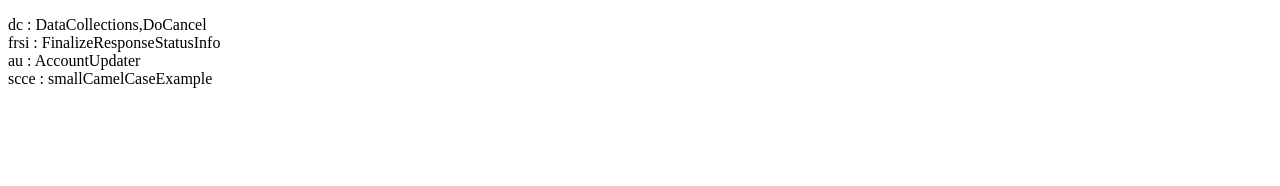
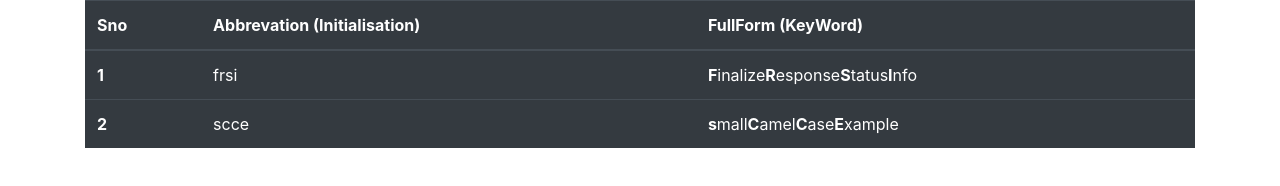
Before and after one commit to sanjitk7/keyWordsAbbreviationGenerator, a plain HTML site: page index.html in a window 1280 px wide. Drawn offline with nearby package versions, Linux system fonts and the light colour scheme.

Commit message:
highlight first letters of words and beautified the table

```diff
--- a/index.html
+++ b/index.html
@@ -3,35 +3,27 @@
 <head>
     <meta charset="UTF-8">
     <meta name="viewport" content="width=device-width, initial-scale=1.0">
-    <script type="text/javascript" src="readJSON.js"></script>
+    <link rel="stylesheet" href="https://stackpath.bootstrapcdn.com/bootstrap/4.4.1/css/bootstrap.min.css" integrity="sha384-Vkoo8x4CGsO3+Hhxv8T/Q5PaXtkKtu6ug5TOeNV6gBiFeWPGFN9MuhOf23Q9Ifjh" crossorigin="anonymous">
     <title>JSON Data</title>
 </head>
 <body>
-    <p id="myData"></p>
+    <div class="container">
+        <table class="table table-dark">
+            <thead>
+                <tr>
+                  <th scope="col">Sno</th>
+                  <th scope="col">Abbrevation (Initialisation) </th>
+                  <th scope="col">FullForm (KeyWord)</th>
+                </tr>
+              </thead>
+            <tbody id="myData">
 
-    <script type="text/javascript">
-        function appendData(data) {
-        var mainContainer = document.getElementById("myData");
+            </tbody>
+        </table>
+        <div id="myData_1">
 
-        for (var acry in data) {
-            var div = document.createElement("div");
-            div.innerHTML = acry + " : " + data[acry];
-            mainContainer.appendChild(div);
-        }
-}
-
-
-        fetch('output.json')
-        .then(function (response) {
-            return response.json();
-        })
-        .then(function (data) {
-            appendData(data);
-        })
-        .catch(function (err) {
-            console.log(err);
-        });
-
-    </script>
+        </div>
+    </div>
+    <script type="text/javascript" src="js/fetchAndDisplay.js"></script>
 </body>
 </html>
--- /dev/null
+++ b/js/fetchAndDisplay.js
@@ -0,0 +1,58 @@
+function appendData(data) {
+    var mainContainer = document.getElementById("myData");
+    var keyWordCount = 1
+
+    for (var acry in data) {
+
+        if (acry.length >=3){
+            console.log("Item: ",acry)
+
+            var div = document.createElement("div");
+            let keywordBold = ""
+
+            for (i=0;i<data[acry].length;i++){
+                for (j=0;j<data[acry][i].length;j++){
+                    if (data[acry][i][j] === data[acry][i][j].toUpperCase() || j === 0){
+                        keywordBold = keywordBold + "<b>" +data[acry][i][j] + "</b>"
+                    } else{
+                        keywordBold = keywordBold + data[acry][i][j]
+                    }
+                }
+
+                var rowContainer = document.createElement("tr");
+
+                var rowHead = document.createElement("th")
+                rowHead.setAttribute("scope","row")
+                rowHead.textContent = keyWordCount
+                keyWordCount+=1
+
+                var rowData1 = document.createElement("td")
+                var rowData2 = document.createElement("td")
+                rowData1.innerHTML = acry
+                rowData2.innerHTML = keywordBold
+
+                rowContainer.appendChild(rowHead)
+                rowContainer.appendChild(rowData1)
+                rowContainer.appendChild(rowData2)
+
+
+                mainContainer.appendChild(rowContainer);
+            }
+        }
+    }
+}
+
+
+    fetch('output.json').then(function (response) {
+
+        return response.json();
+
+    }) .then(function (data) {
+
+        appendData(data);
+
+    }) .catch(function (err) {
+
+        console.log(err);
+
+    });
```
Also changed, not shown: 1 other file.
